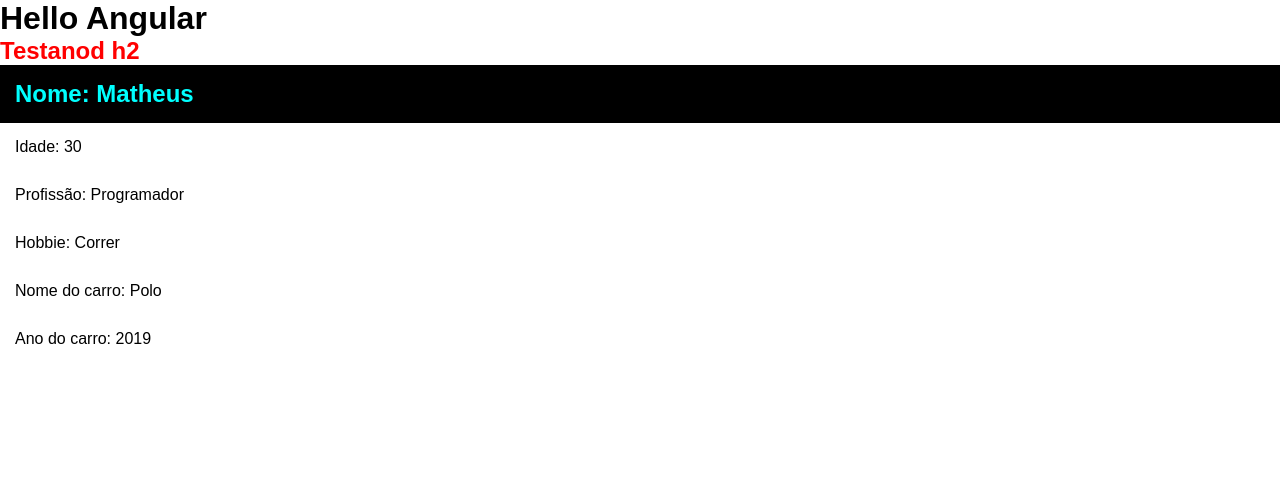
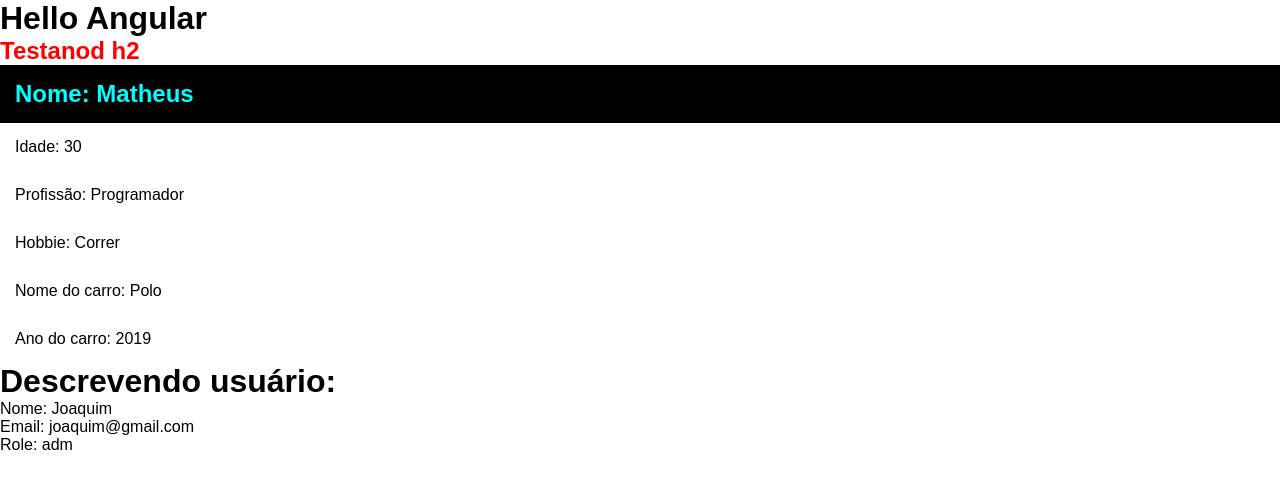
Before and after one commit to GeracNeto/curso-angular, an Angular app: page / in a window 1280 px wide. Shown: the top 488 px of the page. Built offline with nearby package versions, Linux system fonts and the light colour scheme.

Commit message:
Curso Angular 13: Compartilhamento de dados - #07

```diff
--- a/src/app/app.component.html
+++ b/src/app/app.component.html
@@ -1,3 +1,4 @@
 <h1>Hello Angular</h1>
 <h2>Testanod h2</h2>
 <app-first-component></app-first-component>
+<app-parent-data [name]="userName" [userData]="userData"></app-parent-data>
--- a/src/app/app.component.ts
+++ b/src/app/app.component.ts
@@ -3,8 +3,15 @@ import { Component } from '@angular/core';
 @Component({
   selector: 'app-root',
   templateUrl: './app.component.html',
-  styleUrls: ['./app.component.css']
+  styleUrls: ['./app.component.css'],
 })
 export class AppComponent {
+  userName = 'Joaquim';
+
+  userData = {
+    email: 'joaquim@gmail.com',
+    role: 'adm',
+  };
+
   title = 'curso-angular';
 }
--- a/src/app/app.module.ts
+++ b/src/app/app.module.ts
@@ -4,11 +4,13 @@ import { BrowserModule } from '@angular/platform-browser';
 import { AppRoutingModule } from './app-routing.module';
 import { AppComponent } from './app.component';
 import { FirstComponentComponent } from './components/first-component/first-component.component';
+import { ParentDataComponent } from './components/parent-data/parent-data.component';
 
 @NgModule({
   declarations: [
     AppComponent,
-    FirstComponentComponent
+    FirstComponentComponent,
+    ParentDataComponent
   ],
   imports: [
     BrowserModule,
--- /dev/null
+++ b/src/app/components/parent-data/parent-data.component.html
@@ -0,0 +1,4 @@
+<h1>Descrevendo usuário: </h1>
+<p>Nome: {{name}}</p>
+<p>Email: {{userData.email}}</p>
+<p>Role: {{userData.role}}</p>
```
Also changed, not shown: src/app/components/parent-data/parent-data.component.ts (added, +15 -0 lines), src/app/components/parent-data/parent-data.component.css (added), 1 other file (tests, documents, lock files or other folders).
